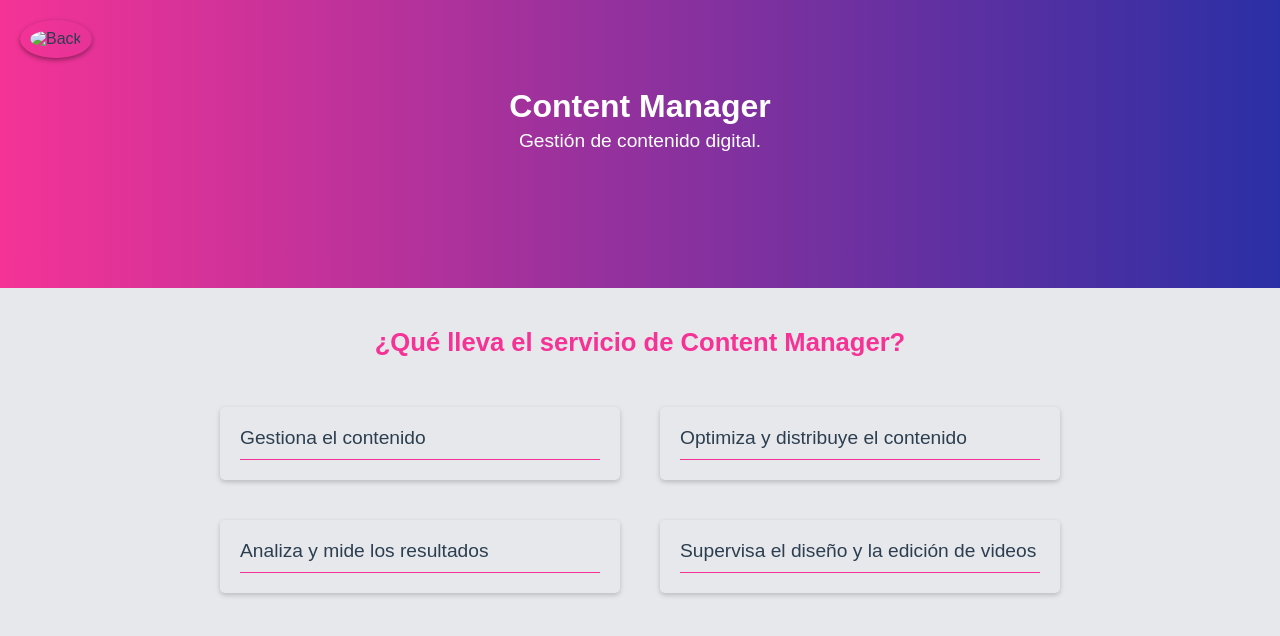
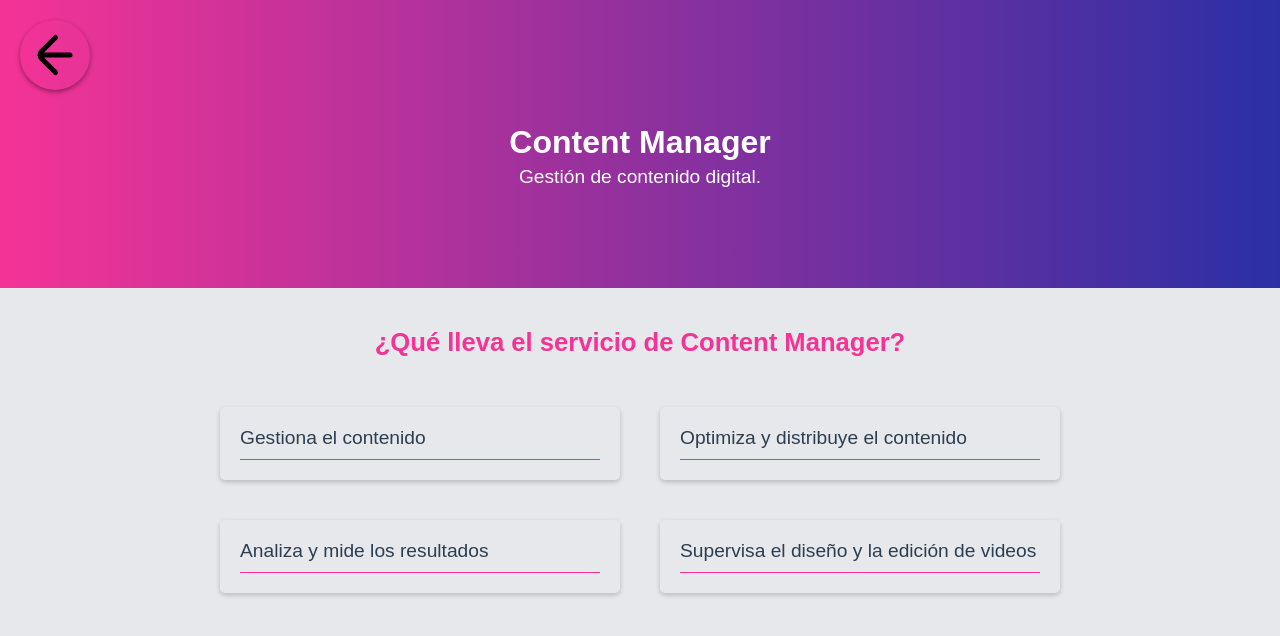
Before and after one commit to YAHW-R/redboost-digital, a website: page html/content.manager.html in a window 1280 px wide. Drawn offline with Linux system fonts and the light colour scheme; files that its build step writes are made by us from their sources; files whose address does not match are found by name.

Commit message:
Update content.manager.html

```diff
--- a/html/content.manager.html
+++ b/html/content.manager.html
@@ -4,12 +4,12 @@
     <meta charset="UTF-8">
     <meta name="viewport" content="width=device-width, initial-scale=1.0">
     <link rel="stylesheet" href="css/content.manager.css">
-    <link rel="icon" href="img/arrow-icon.svg" type="image/svg+xml">
+    <link rel="icon" href="../img/arrow-icon.svg" type="image/svg+xml">
     <title>Contnt Manager</title>
 </head>
 <body>
     <header>
-        <img id="arrow" src="img/back-arrow.svg" alt="Back" onclick="history.back()">
+        <img id="arrow" src="../img/back-arrow.svg" alt="Back" onclick="history.back()">
         <h1>Content Manager</h1>
         <p>Gestión de contenido digital.</p>
     </header>
```
